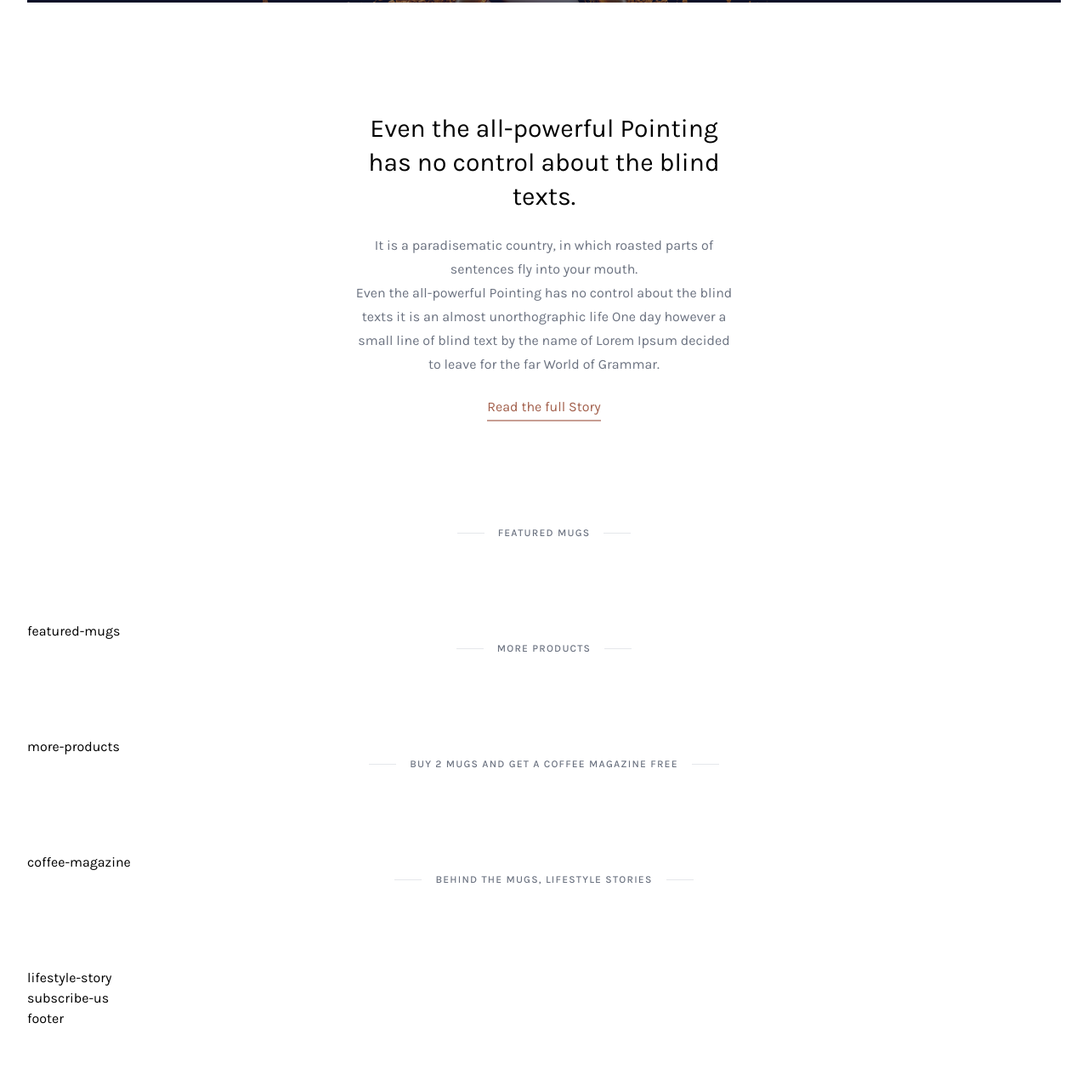
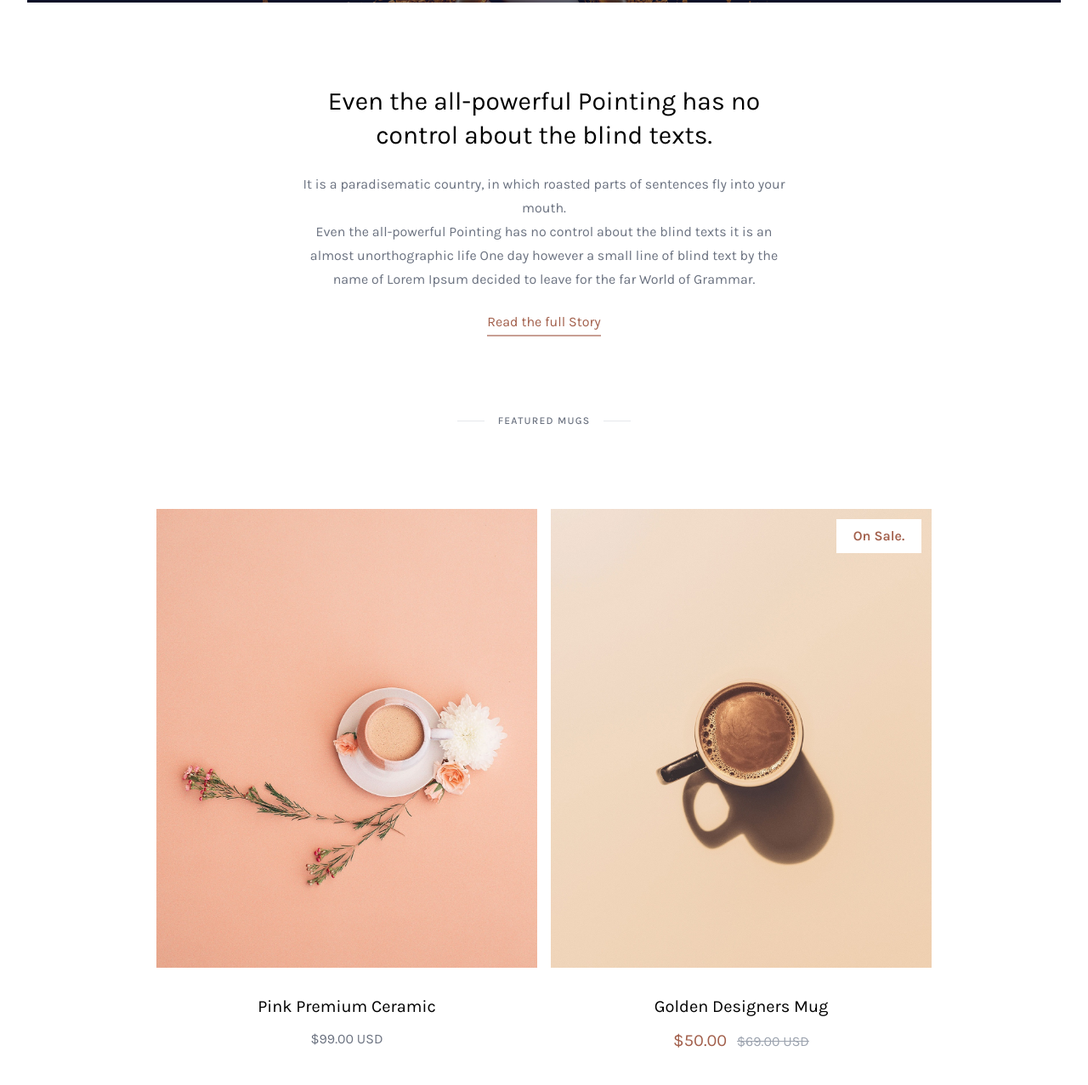
Before and after one commit to hqn03/miniature-train, a website: page public/index.html in a window 1280 px wide. Shown: the part 603-1880 px from the top of the page at 85% size. Before the commit the page ends 1814 px from the top, so only its background shows below. Drawn offline with Linux system fonts and the light colour scheme.

Commit message:
add featured mugs - product card

```diff
--- a/public/index.html
+++ b/public/index.html
@@ -69,20 +69,18 @@
                             <div class="font-medium text-lg mb-8">The most versatile furniture system ever created. Designed to fit your life, made to move and grow.</div>
                             <!-- <div class="">EXPLORE OUR PRODUCTS</div> -->
                             <div class="flex justify-center">
-                                <div class="uppercase bg-white text-gray-900 w-max tracking-wider px-8 py-4 text-sm font-semibold cursor-pointer hover:bg-opacity-90">explore our products</div>
+                                <div class="ct-button bg-white text-gray-900 w-max ">explore our products</div>
                             </div>
                         </div>
                     </div>
                 </div><!--End slider-->
 
-                <div class="story">
-                    <div class="w-full h-full flex justify-center items-center ">
-                        <div class="px-8 sm:px-16 md:px-32 lg:px-64 xl:px-96 py-32 text-center">
-                            <div class="text-3xl leading-10 mb-6 ">Even the all-powerful Pointing has no control about the blind texts.</div>
-                            <div class="text-gray-500 leading-7 mb-6">It is a paradisematic country, in which roasted parts of sentences fly into your mouth.<br> Even the all-powerful Pointing has no control about the blind texts it is an almost unorthographic life One day however a small line of blind text by the name of Lorem Ipsum decided to leave for the far World of Grammar.</div>
-                            <div class="">
-                                <a href="" class="text-coffee-400 hover:text-coffee-600 relative after:absolute after:h-0.5 after:w-full after:bg-coffee-200 hover:after:bg-coffee-600 after:-bottom-2 after:left-0 after:transition-all after:ease-in-out after:duration-300">Read the full Story</a>
-                            </div>
+                <div class="story flex justify-center items-center">
+                    <div class="px-8 sm:px-16 md:px-32 lg:px-64 xl:px-80 py-24 text-center">
+                        <div class="text-3xl leading-10 mb-6 ">Even the all-powerful Pointing has no control about the blind texts.</div>
+                        <div class="text-gray-500 leading-7 mb-6">It is a paradisematic country, in which roasted parts of sentences fly into your mouth.<br> Even the all-powerful Pointing has no control about the blind texts it is an almost unorthographic life One day however a small line of blind text by the name of Lorem Ipsum decided to leave for the far World of Grammar.</div>
+                        <div class="">
+                            <a href="" class="text-coffee-400 hover:text-coffee-600 relative after:absolute after:h-0.5 after:w-full after:bg-coffee-200 hover:after:bg-coffee-600 after:-bottom-2 after:left-0 after:transition-all after:ease-in-out after:duration-300">Read the full Story</a>
                         </div>
                     </div>
                 </div><!--End story-->
@@ -92,8 +90,46 @@
                     <div class="ct-subheadline-label">featured mugs</div>
                     <div class="ct-subheadline-deco-line"></div>
                 </div>
-                <div class="featured-mugs">
-                    featured-mugs
+                <div class="featured-mugs w-[95%] lg:w-[75%] mx-auto mb-24">
+                    <div class="grid grid-cols-1 lg:grid-cols-2 gap-8 lg:gap-4">
+                        <div class="ct-product-card ">
+                            <div class="h-[400px] sm:h-[540px] bg-[url('./img/featured-mug-01.jpg')] bg-cover bg-center bg-no-repeat">
+                                <a href="">
+                                    <div class="w-full h-full hover:bg-gray-900 hover:bg-opacity-10 hover:transition-all hover:ease-in-out hover:duration-500 relative group">
+                                        <div class="ct-button absolute bg-white text-gray-900 w-11/12 bottom-9 hidden group-hover:block group-hover:animate-fadeIn left-1/2 -translate-x-1/2 ">Explore Mugs</div>
+                                    </div>
+                                </a>
+                            </div>
+                            <div class="text-center mt-8">
+                                <a href="" class="">
+                                    <div class="text-xl mb-3 hover:text-coffee-400 ">Pink Premium Ceramic</div>
+                                </a>
+                                <div class="">
+                                    <span class=" text-gray-500 ">$99.00 USD</span>
+                                </div>
+                            </div>
+                        </div>
+                        <div class="ct-product-card ">
+                            <div class="h-[400px] sm:h-[540px] bg-[url('./img/featured-mug-02.jpg')] bg-cover bg-center bg-no-repeat">
+                                <a href="">
+                                    <div class="w-full h-full hover:bg-gray-900 hover:bg-opacity-10 hover:transition-all hover:ease-in-out hover:duration-500 relative group">
+                                        <div class="absolute w-[100px] bg-white text-coffee-400 py-2 px-4 top-3 right-3 text-center font-semibold">On Sale.</div>
+                                        <div class="ct-button absolute bg-white text-gray-900 w-11/12 bottom-9 hidden group-hover:block group-hover:animate-fadeIn left-1/2 -translate-x-1/2 ">Explore Mugs</div>
+                                    </div>
+                                </a>
+                            </div>
+                            <div class="text-center mt-8">
+                                <a href="" class="">
+                                    <div class="text-xl mb-3 hover:text-coffee-400 ">Golden Designers Mug</div>
+                                </a>
+                                <div class="">
+                                    <span class="text-xl text-coffee-400">$50.00</span>
+                                    <span class="ml-2 text-gray-400 line-through">$69.00 USD</span>
+                                </div>
+                            </div>
+                        </div>
+
+                    </div>
                 </div><!--End featured-mugs-->
 
                 <div class="ct-subheadline">
--- a/src/input.css
+++ b/src/input.css
@@ -31,3 +31,7 @@
 .ct-subheadline-label{
     @apply uppercase mx-4 tracking-widest text-gray-500 font-medium text-xs text-center;
 }
+
+.ct-button{
+    @apply text-center uppercase tracking-wider px-8 py-4 text-xs font-semibold cursor-pointer hover:bg-opacity-90;
+}
--- a/tailwind.config.js
+++ b/tailwind.config.js
@@ -18,10 +18,15 @@ module.exports = {
         slideDown:{
           '0%': {transform: 'translateY(-100%)'},
           '100%':{transform: 'translateY(0)'},
+        },
+        fadeIn:{
+          from:{opacity:0},
+          to:{opacity:1}
         }
       },
       animation:{
         slideDown: 'slideDown .4s ease-in-out',
+        fadeIn : 'fadeIn .5s ease-in-out'
       }
     },
   },
```
Also changed, not shown: public/img/featured-mug-01.jpg (added), public/img/featured-mug-02.jpg (added), public/style.css.
